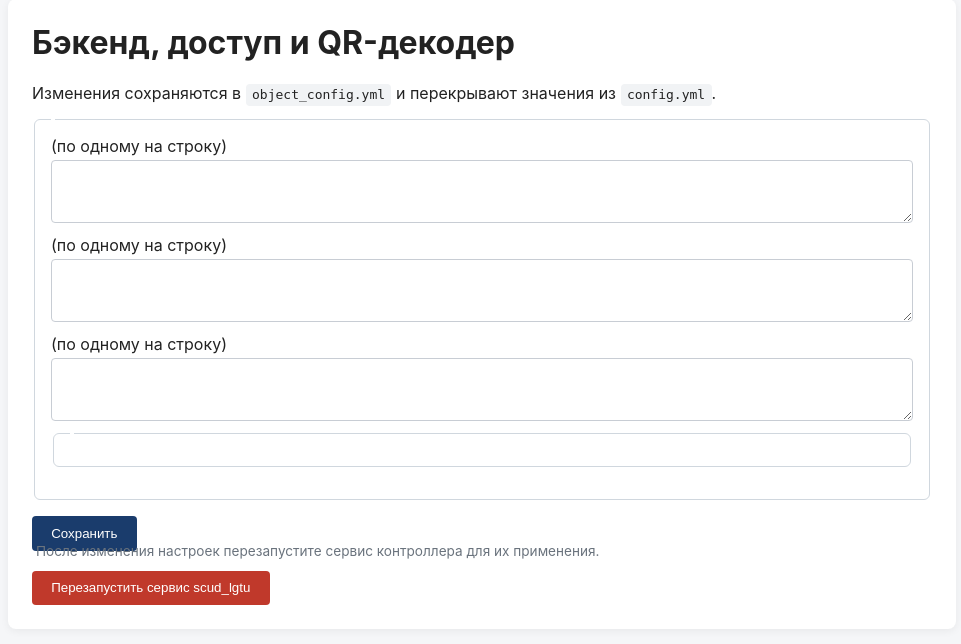
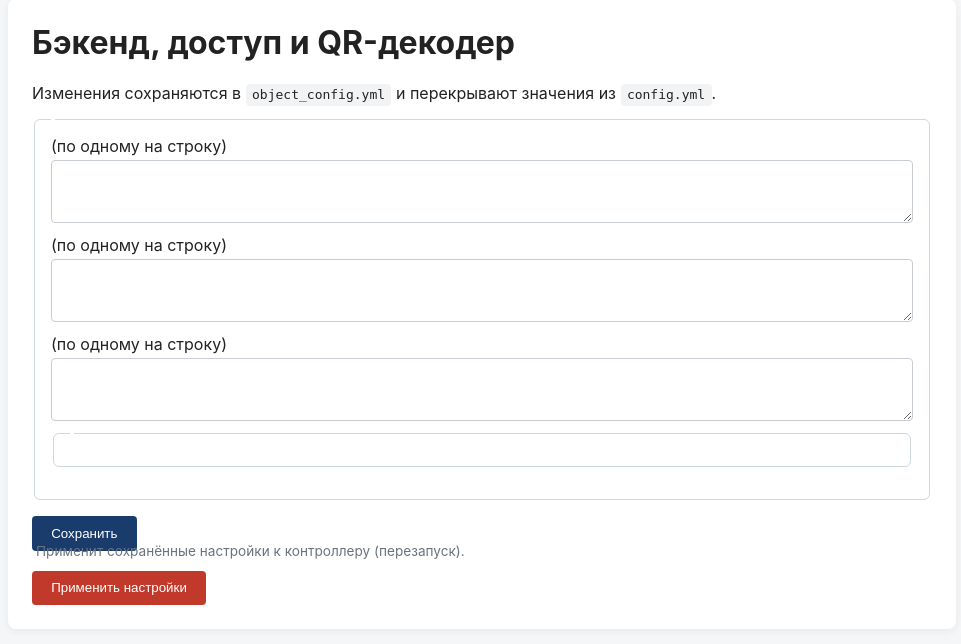
Before and after one commit to Peim0n/scud_lgtu, a Flask app: template app/interfaces/web/templates/backend.html in a window 1280 px wide. Shown: the part 73-717 px from the top of the page, without its empty margins (158-1119 px from the left). Run offline with Flask 3, Linux system fonts and the light colour scheme; the template is opened without the code that fills it, so the values that code supplies are empty; some libraries are stand-ins or nearby versions.

Commit message:
Rename restart button to user-friendly "Применить настройки"
- Button text: "Применить настройки" instead of "Перезапустить сервис scud_lgtu"
- Description: "Применит сохранённые настройки к контроллеру (перезапуск)."
- Success message: "Настройки применены. Контроллер перезапущен."
- After save: "Нажмите «Применить настройки» для активации."

```diff
--- a/app/interfaces/web/server.py
+++ b/app/interfaces/web/server.py
@@ -212,7 +212,7 @@ def backend_save() -> Any:
             logger.warning("Пропуск поля %s: %s", dotted_path, exc)
 
     obj_cfg.save(override, cfg_path)
-    flash("Объектный конфиг сохранён. Перезапустите сервис для применения.", "success")
+    flash("Настройки сохранены. Нажмите «Применить настройки» для активации.", "success")
     return redirect(url_for("backend_page"))
 
 
@@ -222,7 +222,7 @@ def backend_save() -> Any:
 
 
 def restart_service() -> Any:
-    """Перезапустить systemd-сервис scud_lgtu."""
+    """Перезапустить systemd-сервис scud_lgtu (применить настройки)."""
     import subprocess
     try:
         result = subprocess.run(
@@ -230,11 +230,11 @@ def restart_service() -> Any:
             capture_output=True, text=True, timeout=15,
         )
         if result.returncode == 0:
-            flash("Сервис scud_lgtu перезапущен.", "success")
+            flash("Настройки применены. Контроллер перезапущен.", "success")
         else:
-            flash(f"Ошибка перезапуска: {result.stderr or result.stdout}", "error")
+            flash(f"Ошибка применения: {result.stderr or result.stdout}", "error")
     except Exception as exc:
-        flash(f"Ошибка перезапуска: {exc}", "error")
+        flash(f"Ошибка применения: {exc}", "error")
     return redirect(url_for("backend_page"))
 
 
--- a/app/interfaces/web/templates/backend.html
+++ b/app/interfaces/web/templates/backend.html
@@ -68,7 +68,7 @@
 </form>
 
 <form method="post" action="{{ url_for('restart_service') }}" class="inline-form">
-    <p class="field-description">После изменения настроек перезапустите сервис контроллера для их применения.</p>
-    <button type="submit" class="danger">Перезапустить сервис scud_lgtu</button>
+    <p class="field-description">Применит сохранённые настройки к контроллеру (перезапуск).</p>
+    <button type="submit" class="danger">Применить настройки</button>
 </form>
 {% endblock %}
```
Also changed, not shown: app/tests/test_web_interface.py (+1 -1 lines).
